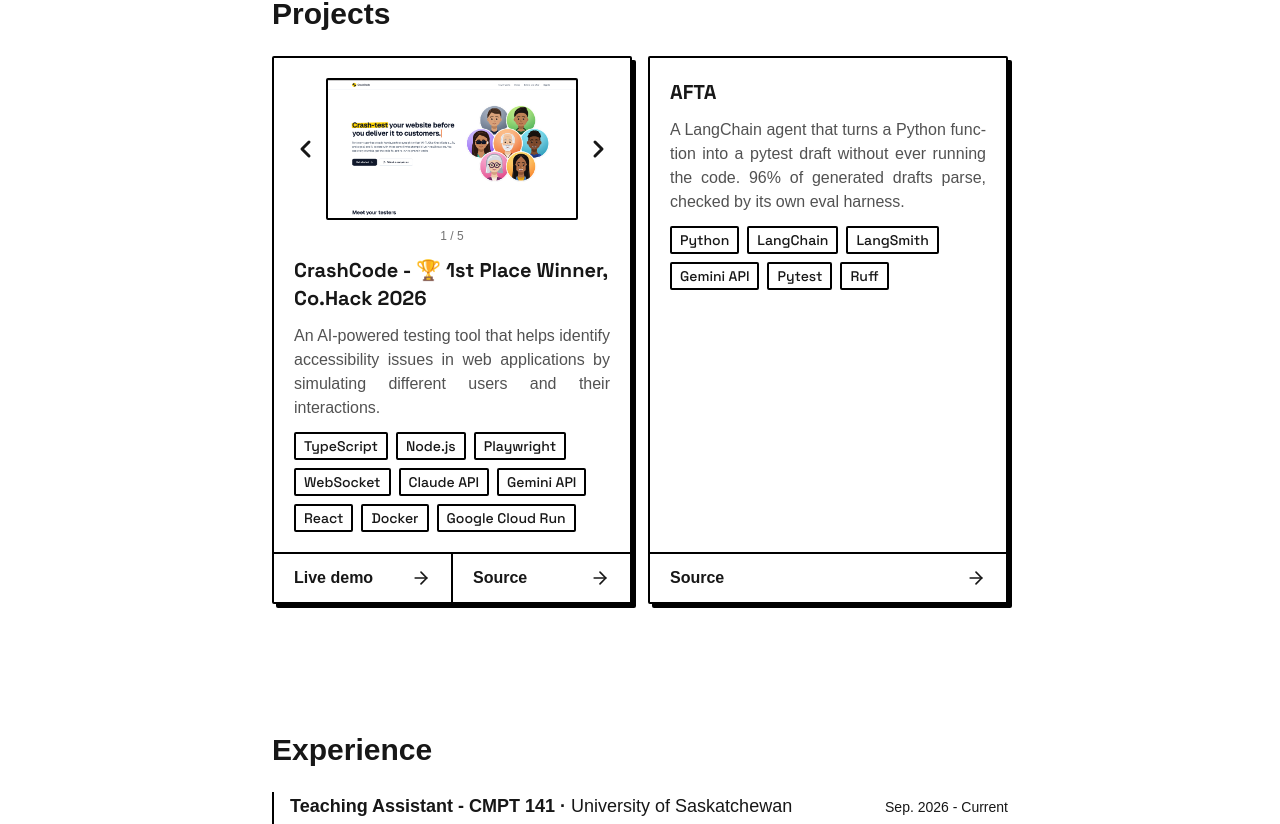
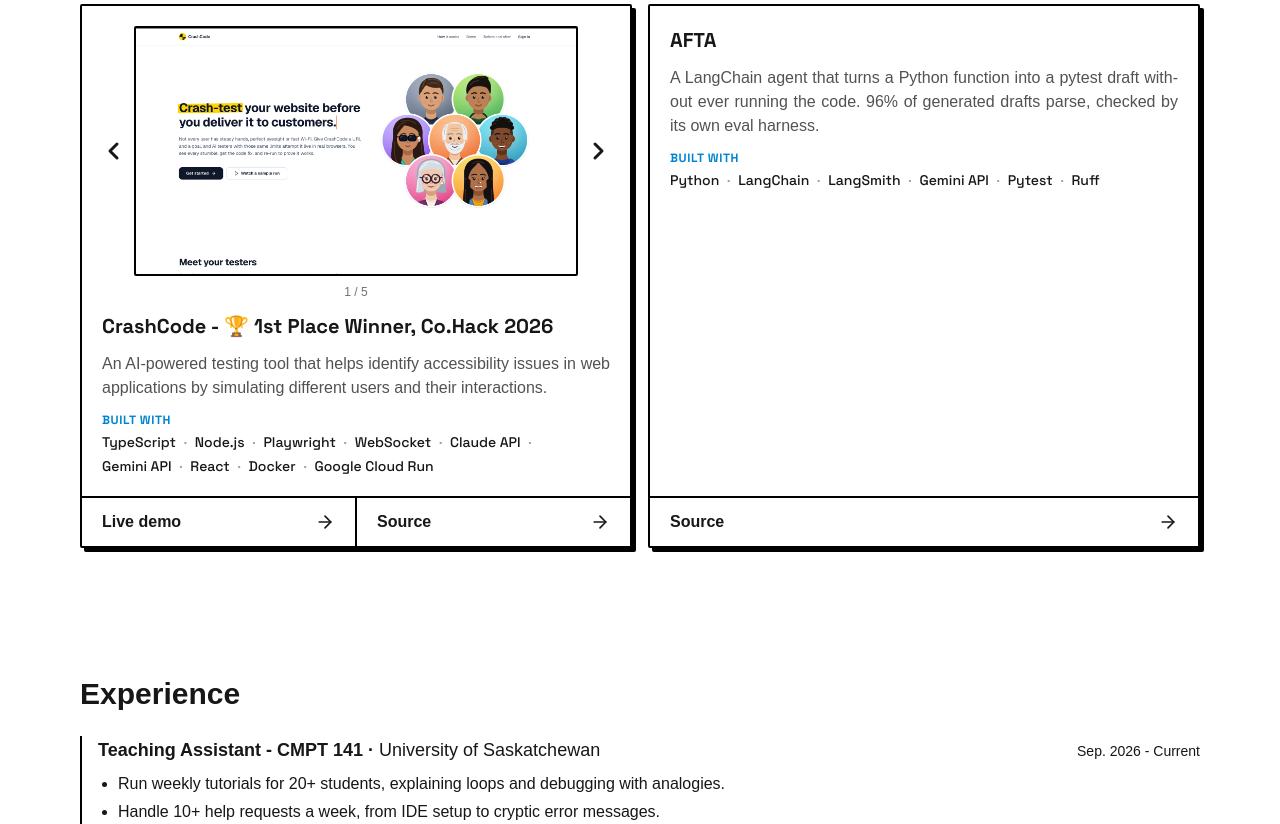
Before and after one commit to nhatle16/portfolio, a Next.js app: page / in a window 1280 px wide. Shown: the part 796-1620 px from the top of the page. Built offline with nearby package versions, Linux system fonts and the light colour scheme.

Commit message:
style: widen layout and list tech stacks under a Built with label
Raise the page and navbar max width to 6xl, and replace the boxed tech
tags with a dot-separated list under a blue BUILT WITH label.

```diff
--- a/src/app/page.tsx
+++ b/src/app/page.tsx
@@ -7,7 +7,7 @@ import { Skills } from "@/components/Skills";
 
 export default function Home() {
   return (
-    <main className="mx-auto w-full max-w-3xl px-4">
+    <main className="mx-auto w-full max-w-6xl px-4">
       <Hero />
       <About />
       <Projects />
--- a/src/components/Navbar.tsx
+++ b/src/components/Navbar.tsx
@@ -13,7 +13,7 @@ const links = [
 export function Navbar() {
   return (
     <header className="sticky top-0 z-10 border-b-2 border-foreground bg-background">
-      <nav aria-label="Main" className="mx-auto flex max-w-3xl items-center justify-between px-4 py-3">
+      <nav aria-label="Main" className="mx-auto flex max-w-6xl items-center justify-between px-4 py-3">
         {/* name hidden on phones so the five links fit on one line */}
         <Link href="/" className="hidden font-bold sm:block">Nolan Le</Link>
         {/* ml-auto keeps this group on the right even when the name is hidden */}
--- a/src/components/ProjectCard.tsx
+++ b/src/components/ProjectCard.tsx
@@ -26,11 +26,20 @@ export function ProjectCard({ project }: { project: Project }) {
         <h3 className="font-grotesk text-xl font-bold">{project.name}</h3>
         {/* hyphens-auto splits long words so justified lines don't get wide gaps */}
         <p className="text-justify hyphens-auto text-neutral-600 dark:text-neutral-400">{project.description}</p>
-        <ul className="flex flex-wrap gap-2 font-grotesk text-sm font-medium">
-          {project.tech.map((t) => (
-            <li key={t} className="rounded-xs border-2 border-border px-2 py-0.5">{t}</li>
-          ))}
-        </ul>
+        <div className="space-y-1 font-grotesk text-sm">
+          <span aria-hidden="true" className="block text-xs font-bold uppercase tracking-wider text-sky-600 dark:text-sky-400">
+            Built with
+          </span>
+          <ul aria-label="Built with" className="flex flex-wrap gap-x-2 gap-y-1 font-medium">
+            {project.tech.map((t, i) => (
+              <li key={t} className="flex gap-2">
+                {t}
+                {/* Dot after each item (not before) so a wrapped line never starts with one. */}
+                {i < project.tech.length - 1 && <span aria-hidden="true" className="text-neutral-400">·</span>}
+              </li>
+            ))}
+          </ul>
+        </div>
       </div>
       {links.length > 0 && (
         <div className="flex divide-x-2 divide-border border-t-2 border-border">
--- a/src/components/ScreenshotStrip.tsx
+++ b/src/components/ScreenshotStrip.tsx
@@ -66,7 +66,7 @@ export function ScreenshotStrip({ name, images }: { name: string; images: Screen
               src={img.src}
               alt={img.description}
               fill
-              sizes="(min-width: 640px) 300px, 100vw"
+              sizes="(min-width: 640px) 500px, 100vw"
               loading="eager"
               className={`object-cover object-top ${i === index ? "" : "hidden"}`}
             />
```
